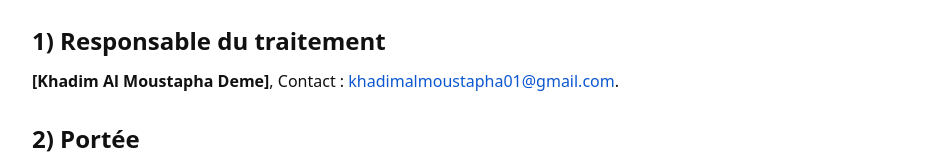
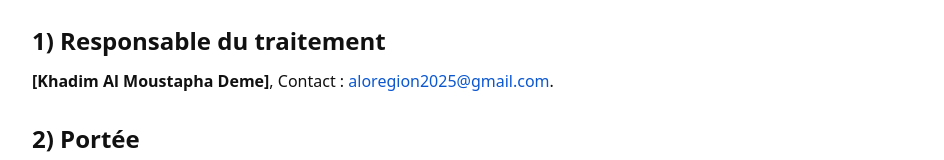
Before and after one commit to khadimdeme/account-deletion-site, a website: page privacy.html in a window 1280 px wide. Shown: the part 198-358 px from the top of the page, without its empty margins (158-1102 px from the left). Drawn offline with Linux system fonts and the light colour scheme.

Commit message:
Update privacy.html

```diff
--- a/privacy.html
+++ b/privacy.html
@@ -30,7 +30,7 @@
 
 <main>
   <h2>1) Responsable du traitement</h2>
-  <p><strong>[Khadim Al Moustapha Deme]</strong>,  Contact&nbsp;: <a href="mailto:khadimalmoustapha01@gmail.com">khadimalmoustapha01@gmail.com</a>.</p>
+  <p><strong>[Khadim Al Moustapha Deme]</strong>,  Contact&nbsp;: <a href="mailto:aloregion2025@gmail.com">aloregion2025@gmail.com</a>.</p>
 
   <h2>2) Portée</h2>
   <p>Cette politique décrit comment nous collectons, utilisons et protégeons vos données lors de l’utilisation d’Alo Region.</p>
```
